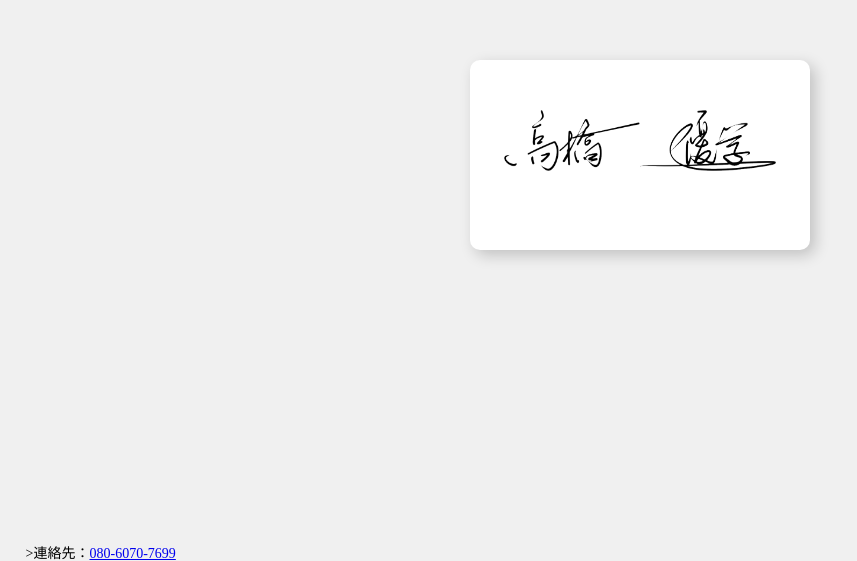
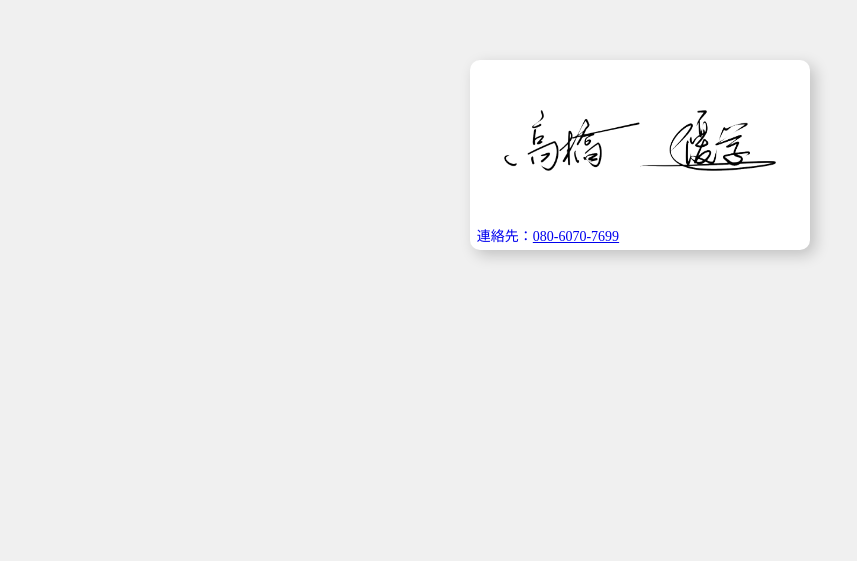
Before and after one commit to Y-gaku/Scssbuildtosite, a plain HTML site: page index.html in a window 1280 px wide. Shown: the part 245-806 px from the top of the page, without its empty margins (0-857 px from the left). Drawn offline with Linux system fonts and the light colour scheme.

Commit message:
reverse index.html

```diff
--- a/index.html
+++ b/index.html
@@ -13,9 +13,11 @@
                 <img src="images/1B.png" alt="姓" class="sei">
                 <img src="images/6B.png" alt="名" class="mei">
             </div>
+            <div class="info">
+                <p>連絡先：<a href='tel:08060707699'>080-6070-7699</a></p>
+            <!--<p>住所：北海道千歳市豊里5-6-7</p>-->
+            </div>
         </div>
     </a>
-    <p class="info">>連絡先：<a href='tel:08060707699'>080-6070-7699</a></p>
-    <!--<p>住所：北海道千歳市豊里5-6-7</p>-->
 </body>
 </html>
```
